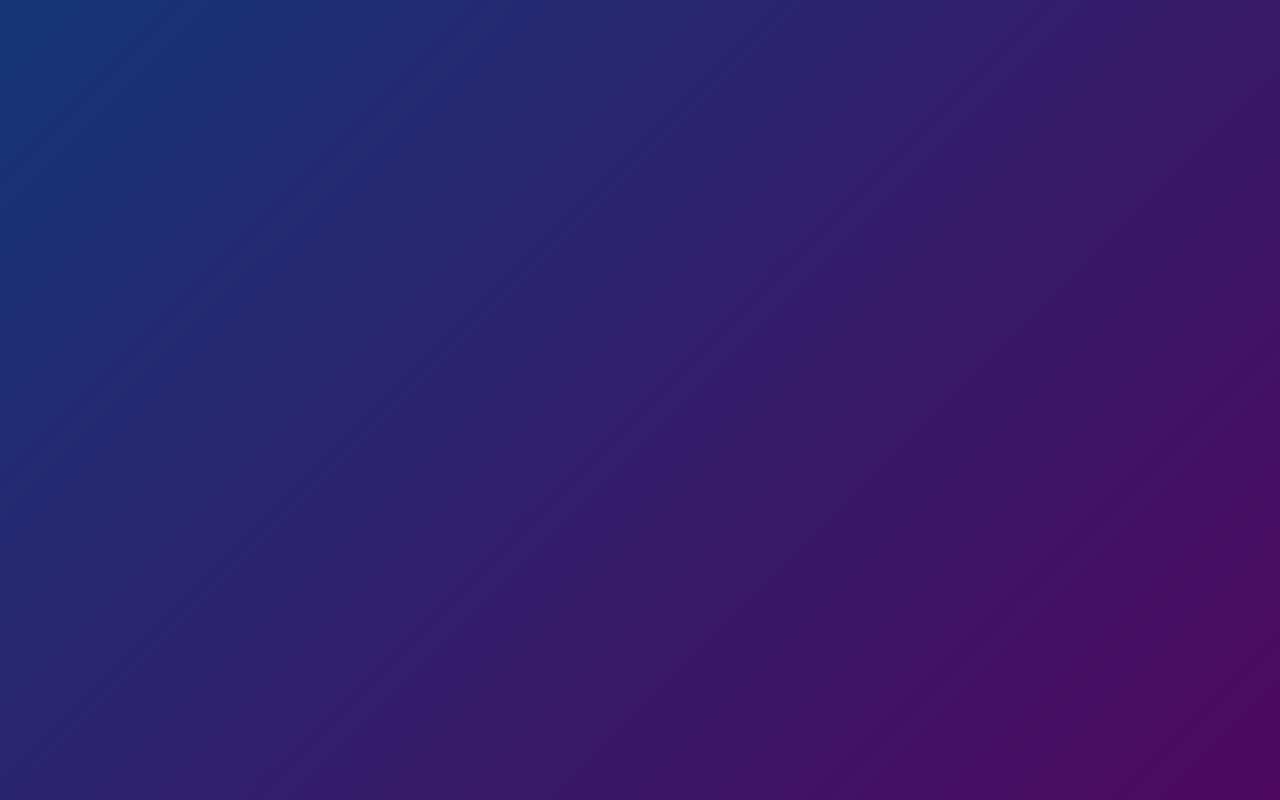
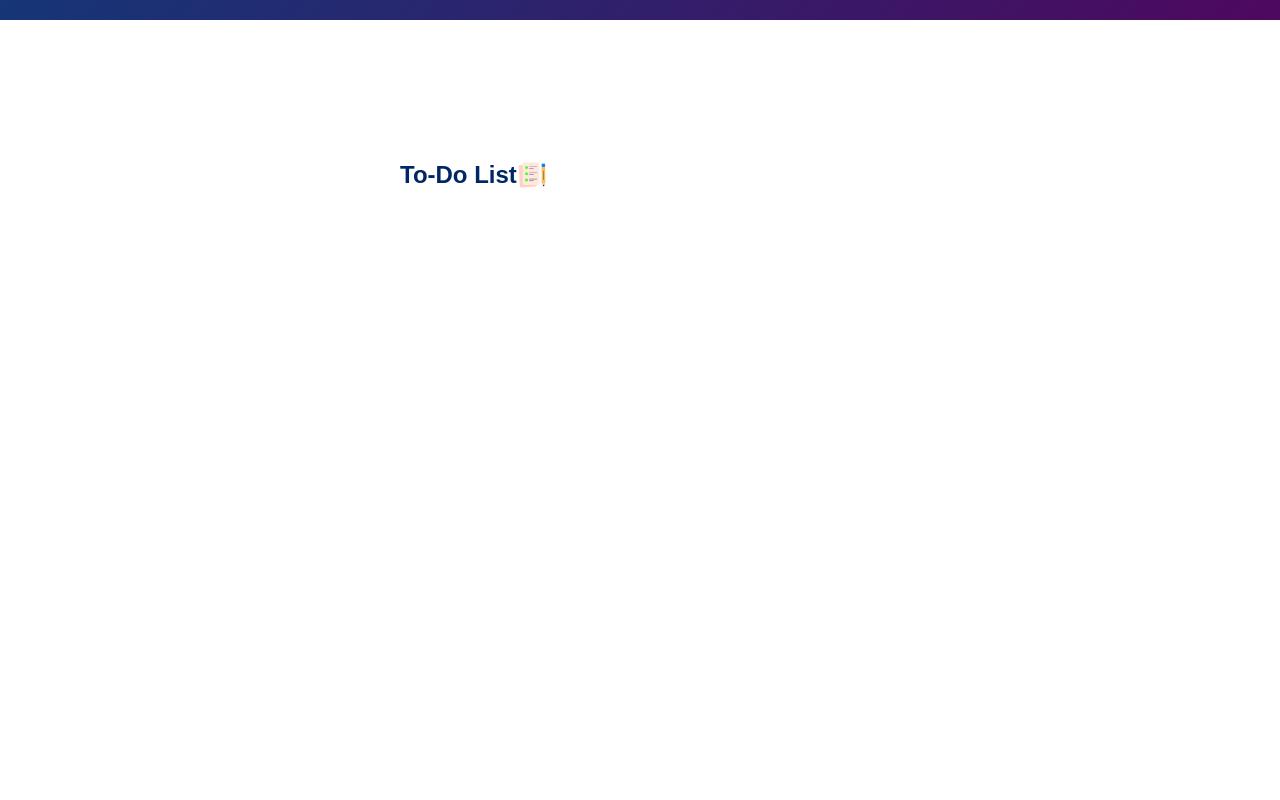
Before and after one commit to tarun05rawat/To-Do-List, a plain HTML site: page index.html in a window 1280 px wide. Shown: the top 800 px of the page. Drawn offline with Linux system fonts and the light colour scheme.

Commit message:
changes 2

```diff
--- a/style.css
+++ b/style.css
@@ -8,7 +8,7 @@
 
 .container{
   width: 100%;
-  min-height: 100vh;
+  min-height: 100%;
   background: linear-gradient(135deg, #153677, #4e085f);
   padding: 10px;
 
@@ -18,5 +18,20 @@
   width: 100%;
   max-width: 540px;
   background: #fff;
-  margin: 100px;
+  margin: 100px auto 20px;
+  padding: 40px 30px 70px;
+  border-radius: 10px;
 }
+
+.todo-app h2{
+  color: #002765;
+  display: flex;
+  align-items: center;
+  margin-bottom: 20px;
+}
+
+.todo-app h2 img{
+  width: 30px;
+
+
+}
```
